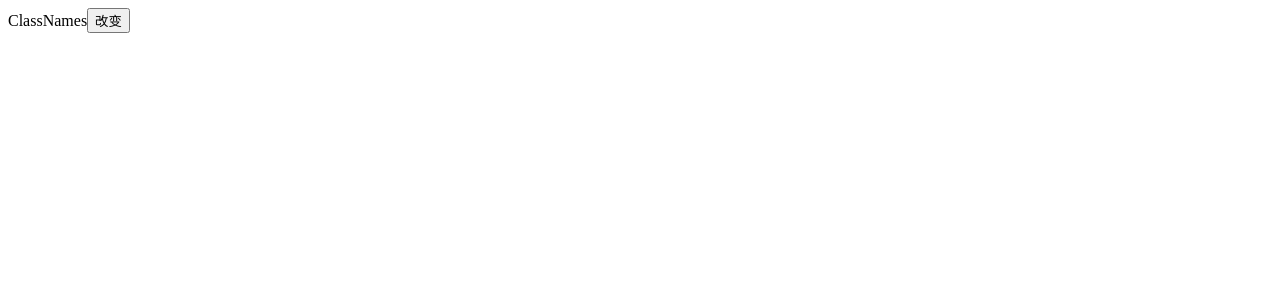
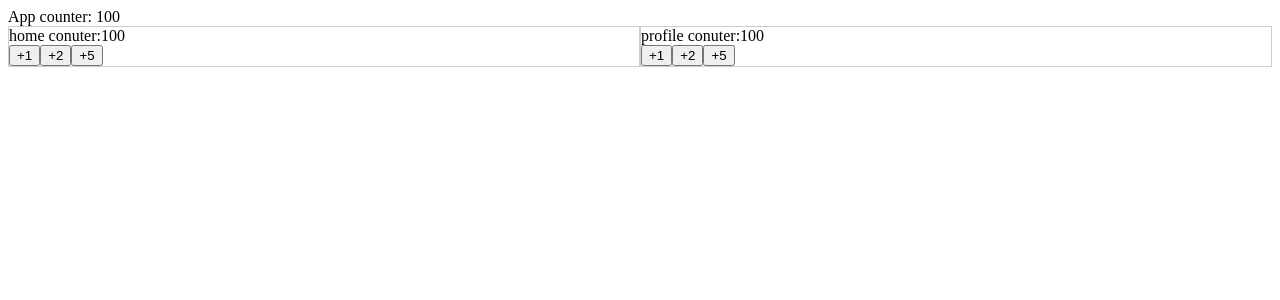
Before and after one commit to chenbin0702/reactStudy, a React (Create React App) app: page / in a window 1280 px wide. Shown: the top 300 px of the page. Built offline with nearby package versions, Linux system fonts and the light colour scheme.

Commit message:
redux基本使用

```diff
--- a/src/App.jsx
+++ b/src/App.jsx
@@ -1,5 +1,5 @@
 import React, { Component } from 'react'
-import ClassNames from './classnames库/ClassNames'
+// import ClassNames from './classnames库/ClassNames'
 // import CssInJs from './css_in_js写法/CssInJs'
 // import Form from './受控和非受控组件/Form'
 // import Contorl from './受控和非受控组件/Contorl'
@@ -7,7 +7,7 @@ import ClassNames from './classnames库/ClassNames'
 // import NavBar from './插槽使用/NavBar'
 // import Main from './组件嵌套/Main'
 // import TabControl from './组件间通信/TabControl'
-
+import Redux from './Redux/APP';
 export default class App extends Component {
   render() {
     return (
@@ -19,8 +19,9 @@ export default class App extends Component {
          <NavBar></NavBar>
          <Contorl></Contorl>
          <Form/>
-         <CssInJs></CssInJs> */}
-        <ClassNames></ClassNames>
+         <CssInJs></CssInJs>
+        <ClassNames></ClassNames> */}
+        <Redux></Redux>
       </div>
     )
   }
--- /dev/null
+++ b/src/Redux/APP.jsx
@@ -0,0 +1,38 @@
+import React, { PureComponent } from 'react'
+import store from './store';
+import Home from './pages/home';
+import Profile from './pages/profile';
+import  './style.css';
+export default class
+c extends PureComponent {
+  constructor()
+  {
+    super()
+    this.state={
+       counter:store.getState().counter
+    }
+  }
+  componentDidMount()
+  {
+    store.subscribe(()=>
+    {
+      const state=store.getState()
+      this.setState({
+        counter:state.counter
+      })
+    })
+  }
+  render() {
+    const {counter} = this.state;
+    return (
+      <div>
+        App counter: {counter}
+        <div className="item">
+        <Home/>
+        <Profile/>
+        </div>
+
+      </div>
+    )
+  }
+}
--- /dev/null
+++ b/src/Redux/pages/home.jsx
@@ -0,0 +1,40 @@
+import React, { PureComponent } from 'react'
+import store from '../store';
+import { addNumberAction } from '../store/actionCreators';
+export default class home extends PureComponent {
+  constructor()
+  {
+    super()
+    this.state={
+       counter:store.getState().counter
+    }
+  }
+  componentDidMount()
+  {
+    store.subscribe(()=>
+    {
+      const state=store.getState()
+      this.setState({
+        counter:state.counter
+      })
+    })
+  }
+  addNum(num)
+  {
+    store.dispatch(addNumberAction(num))
+  }
+  render() {
+    const {counter} = this.state;
+    return (
+      <div>
+
+        home conuter:{counter}
+        <div>
+          <button onClick={()=>this.addNum(1)}>+1</button>
+          <button onClick={()=>this.addNum(2)}>+2</button>
+          <button onClick={()=>this.addNum(5)}>+5</button>
+        </div>
+      </div>
+    )
+  }
+}
--- /dev/null
+++ b/src/Redux/pages/profile.jsx
@@ -0,0 +1,35 @@
+import React, { PureComponent } from "react";
+import store from '../store';
+
+export default class profile extends PureComponent {
+  constructor()
+  {
+    super()
+    this.state={
+       counter:store.getState().counter
+    }
+  }
+  componentDidMount()
+  {
+    store.subscribe(()=>
+    {
+      const state=store.getState()
+      this.setState({
+        counter:state.counter
+      })
+    })
+  }
+  render() {
+    const {counter} = this.state;
+    return (
+      <div>
+        profile conuter:{counter}
+        <div>
+          <button>+1</button>
+          <button>+2</button>
+          <button>+5</button>
+        </div>
+      </div>
+    );
+  }
+}
--- /dev/null
+++ b/src/Redux/store/actionCreators.js
@@ -0,0 +1,9 @@
+import * as actionTypes from './constants';
+export const addNumberAction=(num)=>({
+  type:actionTypes.ADD_NUMBER,
+  num
+})
+export const subNumberAction=(num)=>({
+  type:actionTypes.SUB_NUMBER,
+  num
+})
--- /dev/null
+++ b/src/Redux/store/constants.js
@@ -0,0 +1,2 @@
+export const ADD_NUMBER="add_number"
+export const SUB_NUMBER="sub_number"
--- /dev/null
+++ b/src/Redux/store/index.js
@@ -0,0 +1,4 @@
+import {createStore} from 'redux';
+import reducer from './reducer';
+const store=createStore(reducer)
+export default store
--- /dev/null
+++ b/src/Redux/store/reducer.js
@@ -0,0 +1,15 @@
+import * as actionTypes from './constants';
+const initialState={
+  counter:100
+}
+function reducer(state=initialState,action)
+{
+  switch (action.type)
+  {
+    case actionTypes.ADD_NUMBER:
+      return{...state,counter:state.counter+action.num}
+     default:
+      return state
+  }
+}
+export default reducer
--- /dev/null
+++ b/src/Redux/style.css
@@ -0,0 +1,8 @@
+.item
+{
+  display: flex;
+}
+.item >div{
+  flex: 1;
+  border: 1px #ccc solid;
+}
```
